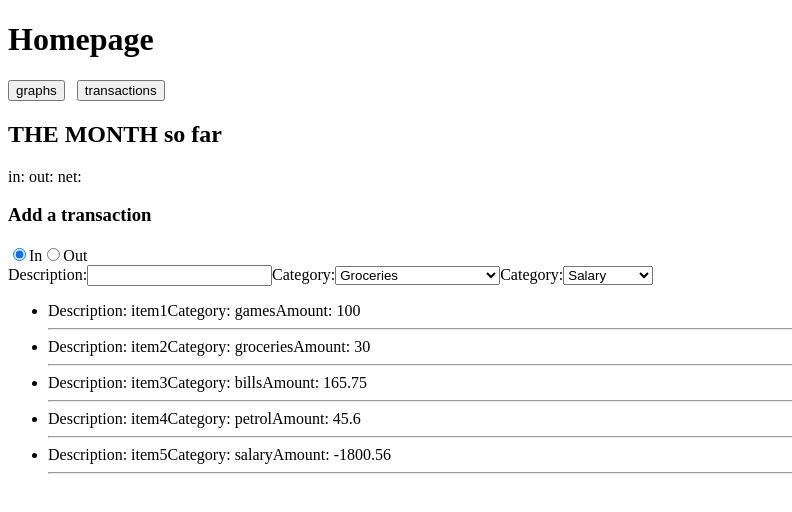
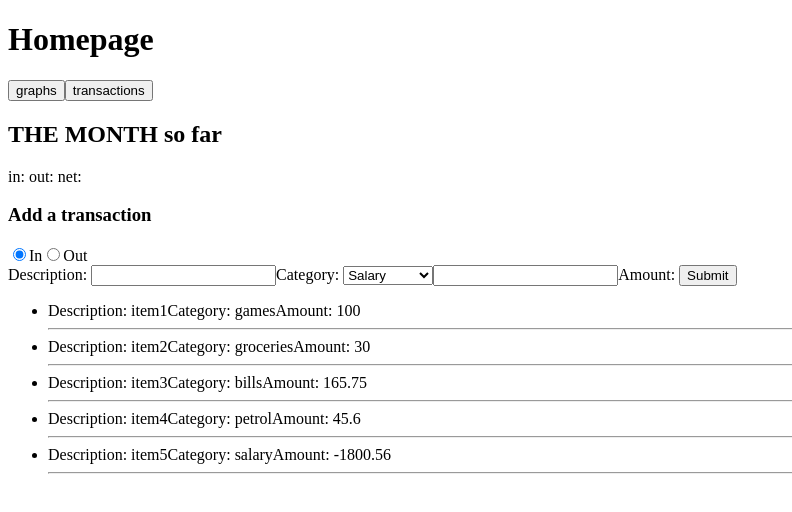
Before and after one commit to JThompson-scottlogic/budgeting-app, an Angular app: page / in a window 1280 px wide. Both pictures are taken after a click on the radio button "In". Shown: the top 512 px of the page, without its empty margins (0-792 px from the left). Built offline with nearby package versions, Linux system fonts and the light colour scheme.

Commit message:
Shows categories & adds an items service

```diff
--- a/src/app/budgetItem.ts
+++ b/src/app/budgetItem.ts
@@ -3,4 +3,5 @@ export interface BudgetItem {
     category: string;
     amount: number;
     id: number;
+    month: string;
 }
--- a/src/app/homepage-input/homepage-input.component.html
+++ b/src/app/homepage-input/homepage-input.component.html
@@ -1,13 +1,14 @@
 <h3>Add a transaction</h3>
 
 <form>
-    <input type='radio' name='inOrOut' id='in' value='in'>
+    <input type='radio' name='inOrOut' id='in' value='in' (change)='onChangeIncoming()'>
     <label for='in'>In</label>
-    <input type='radio' name='inOrOut' id='out' value='out'>
+    <input type='radio' name='inOrOut' id='out' value='out' (change)='onChangeOutgoing()'>
     <label for='out'>Out</label><br>
-    <label for="description">Description:</label>
+    <label for="description">Description: </label>
     <input type='text' name='description' id='description'>
-    <label for='outgoing-category'>Category:</label>
+    <div style='display:inline' *ngIf='outgoing'>
+        <label for='outgoing-category'>Category: </label>
         <select id='outgoing-category' name='outgoing-category'>
             <optgroup label='Essentials'>
                 <option value='groceries'>Groceries</option>
@@ -27,11 +28,17 @@
                 <option value='misc'>Misc</option>
             </optgroup>
         </select>
-    <label for='incoming-category'>Category:</label>
+    </div>
+    <div style='display:inline' *ngIf='incoming'>
+        <label for='incoming-category'>Category: </label>
         <select id='incoming-category' name='outgoing-category'>
             <option value='salary'>Salary</option>
             <option value='directDebit'>Direct debit</option>
             <option value='expenses'>Expenses</option>
             <option value='giftsOther'>Gifts/other</option>
         </select>
+    </div>
+    <input type='number' name='amount' id='amount'>
+    <label for='amount'>Amount: </label>
+    <input type='submit'>
 </form>
--- a/src/app/homepage-input/homepage-input.component.ts
+++ b/src/app/homepage-input/homepage-input.component.ts
@@ -6,7 +6,18 @@ import { Component, OnInit } from '@angular/core';
   styleUrls: ['./homepage-input.component.css']
 })
 export class HomepageInputComponent implements OnInit {
+  incoming = false;
+  outgoing = false;
 
+  onChangeIncoming = () => {
+    this.incoming = true;
+    this.outgoing = false;
+  };
+
+  onChangeOutgoing = () => {
+    this.incoming = false;
+    this.outgoing = true;
+  };
   constructor() { }
 
   ngOnInit(): void {
--- a/src/app/homepage-navigation/homepage-navigation.component.html
+++ b/src/app/homepage-navigation/homepage-navigation.component.html
@@ -1,5 +1,4 @@
 <div>
     <button>graphs</button>
-    &nbsp;
     <button>transactions</button>
 </div>
```
Lines whose indentation alone changed are shown as unchanged.
